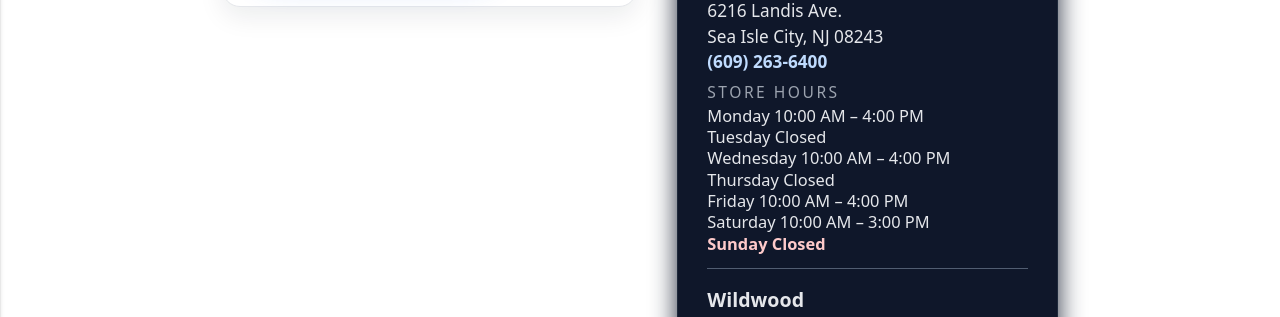
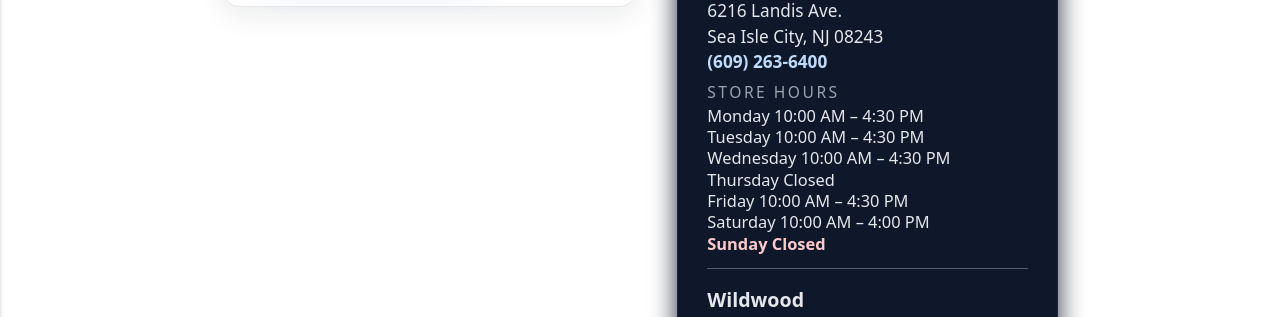
Before and after one commit to sharpcleanersnj/sharpcleanersnj.github.io, a Jekyll site: the page built from _pages/contact.md, in a window 1280 px wide and 900 px high, scrolled down 1276 px. Shown: the part 156-473 px from the top of the window. Built offline with Jekyll 4.4.1, drawn with Linux system fonts in a browser that asks for light colours; nearby versions of some CDN libraries.

Commit message:
Update contact.md
update sea isle hours

```diff
--- a/_pages/contact.md
+++ b/_pages/contact.md
@@ -407,12 +407,12 @@ permalink: /contact/
             </div>
             <div class="location-hours-title">Store Hours</div>
             <div class="location-hours">
-              <span>Monday 10:00 AM – 4:00 PM</span>
-              <span>Tuesday Closed</span>
-              <span>Wednesday 10:00 AM – 4:00 PM</span>
+              <span>Monday 10:00 AM – 4:30 PM</span>
+              <span>Tuesday 10:00 AM – 4:30 PM</span>
+              <span>Wednesday 10:00 AM – 4:30 PM</span>
               <span>Thursday Closed</span>
-              <span>Friday 10:00 AM – 4:00 PM</span>
-              <span>Saturday 10:00 AM – 3:00 PM</span>
+              <span>Friday 10:00 AM – 4:30 PM</span>
+              <span>Saturday 10:00 AM – 4:00 PM</span>
               <span class="closed">Sunday Closed</span>
             </div>
           </div>
```
